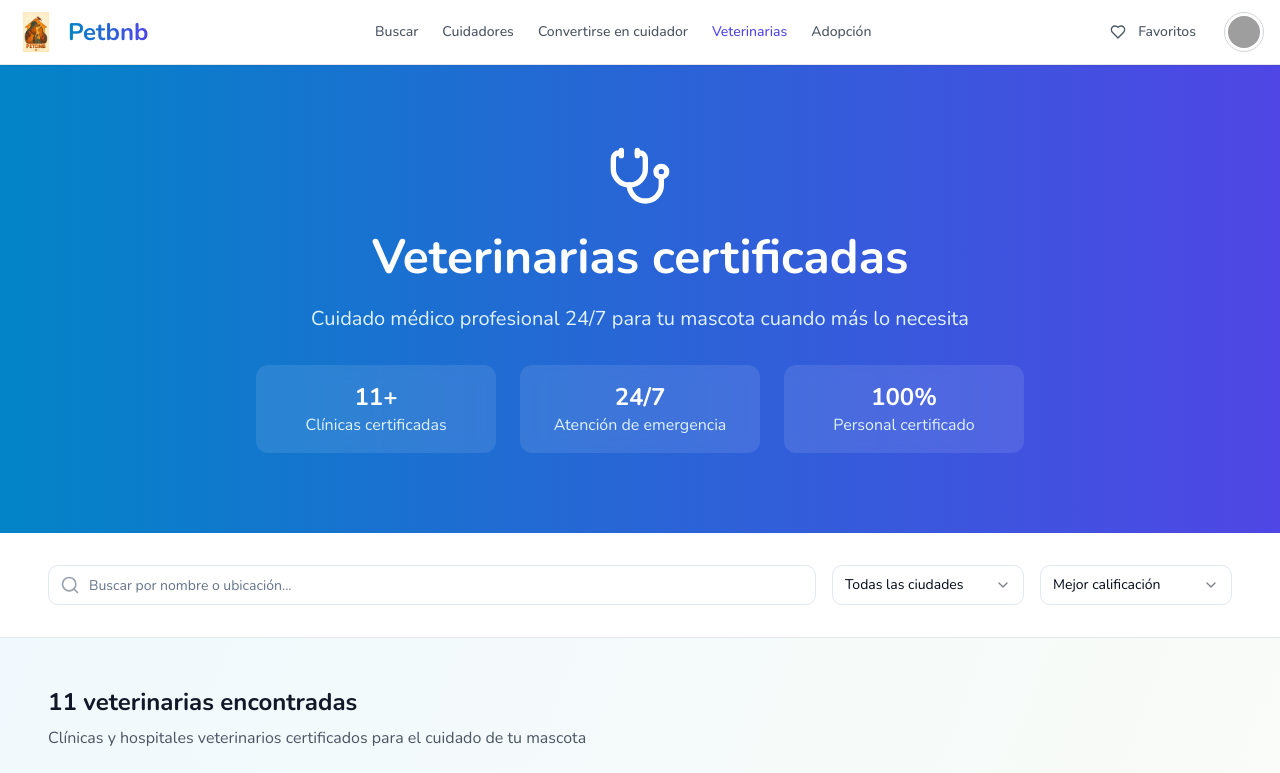
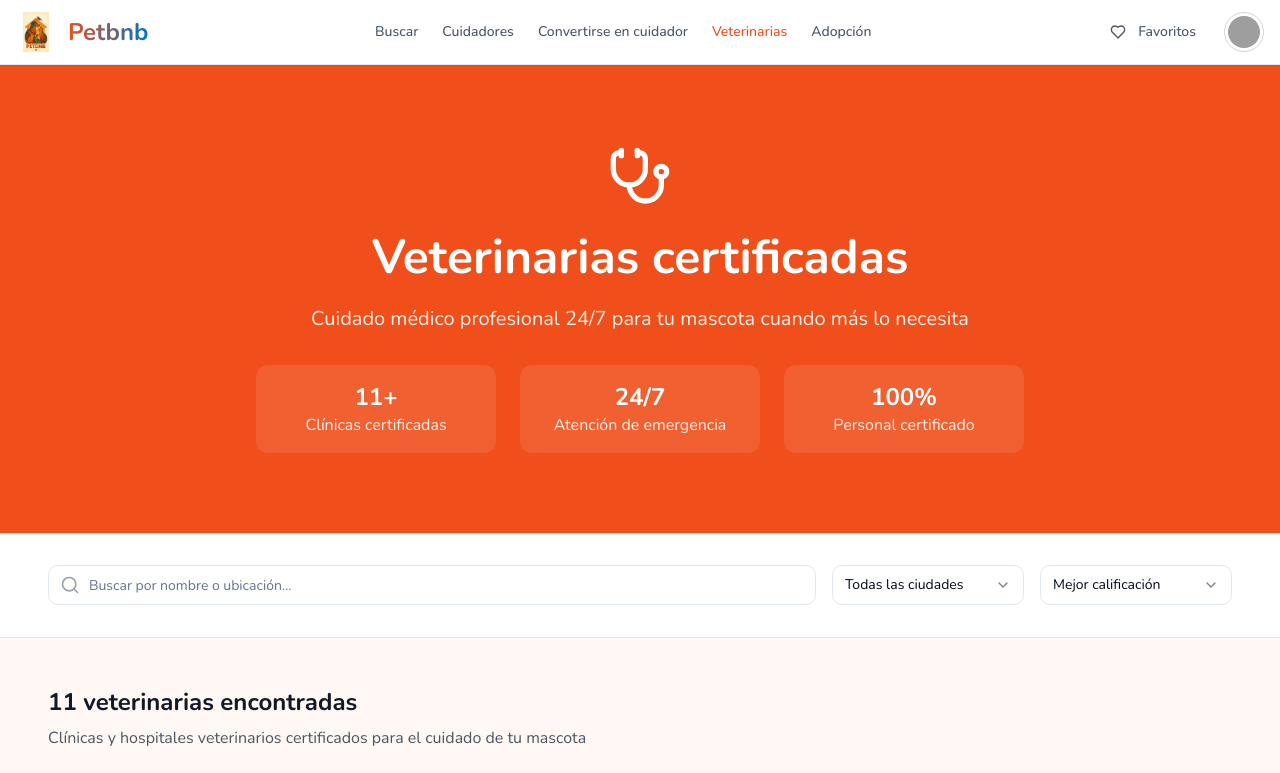
Before and after one commit to mikeplasc/petbnb-paw-palace-ui, a React (Vite) app: page /veterinaries in a window 1280 px wide. Shown: the top 773 px of the page. Built offline with nearby package versions, Linux system fonts and the light colour scheme; grey boxes are pictures that could not be loaded.

Commit message:
Refactor: Apply app theme based on logo colors
Updated the application's color scheme to align with the colors of the application's logo. This includes changes to the color palette in `tailwind.config.ts` and potentially other components to reflect the new theme.

```diff
--- a/src/components/Navbar.tsx
+++ b/src/components/Navbar.tsx
@@ -32,7 +32,7 @@ const Navbar = () => {
             alt="Petbnb Logo"
             className="w-10 h-10 object-contain"
           />
-          <span className="text-2xl font-bold bg-gradient-to-r from-petbnb-600 to-primary-600 bg-clip-text text-transparent">
+          <span className="text-2xl font-bold bg-gradient-to-r from-primary-600 to-accent-600 bg-clip-text text-transparent">
             Petbnb
           </span>
         </Link>
@@ -105,7 +105,7 @@ const Navbar = () => {
               >
                 <Avatar className="h-8 w-8">
                   <AvatarImage src="/placeholder-user.jpg" alt="Usuario" />
-                  <AvatarFallback className="bg-gradient-to-br from-petbnb-100 to-primary-100 text-primary-700">
+                  <AvatarFallback className="bg-gradient-to-br from-primary-100 to-accent-100 text-primary-700">
                     <User className="h-4 w-4" />
                   </AvatarFallback>
                 </Avatar>
--- a/src/index.css
+++ b/src/index.css
@@ -15,8 +15,8 @@
     --popover: 0 0% 100%;
     --popover-foreground: 222.2 84% 4.9%;
 
-    --primary: 222.2 47.4% 11.2%;
-    --primary-foreground: 210 40% 98%;
+    --primary: 22 100% 59%;
+    --primary-foreground: 0 0% 100%;
 
     --secondary: 210 40% 96.1%;
     --secondary-foreground: 222.2 47.4% 11.2%;
@@ -32,18 +32,18 @@
 
     --border: 214.3 31.8% 91.4%;
     --input: 214.3 31.8% 91.4%;
-    --ring: 222.2 84% 4.9%;
+    --ring: 22 100% 59%;
 
     --radius: 0.75rem;
 
     --sidebar-background: 0 0% 98%;
     --sidebar-foreground: 240 5.3% 26.1%;
-    --sidebar-primary: 240 5.9% 10%;
+    --sidebar-primary: 22 100% 59%;
     --sidebar-primary-foreground: 0 0% 98%;
     --sidebar-accent: 240 4.8% 95.9%;
     --sidebar-accent-foreground: 240 5.9% 10%;
     --sidebar-border: 220 13% 91%;
-    --sidebar-ring: 217.2 91.2% 59.8%;
+    --sidebar-ring: 22 100% 59%;
   }
 
   .dark {
@@ -53,8 +53,8 @@
     --card-foreground: 210 40% 98%;
     --popover: 222.2 84% 4.9%;
     --popover-foreground: 210 40% 98%;
-    --primary: 210 40% 98%;
-    --primary-foreground: 222.2 47.4% 11.2%;
+    --primary: 22 100% 59%;
+    --primary-foreground: 0 0% 100%;
     --secondary: 217.2 32.6% 17.5%;
     --secondary-foreground: 210 40% 98%;
     --muted: 217.2 32.6% 17.5%;
@@ -65,15 +65,15 @@
     --destructive-foreground: 210 40% 98%;
     --border: 217.2 32.6% 17.5%;
     --input: 217.2 32.6% 17.5%;
-    --ring: 212.7 26.8% 83.9%;
+    --ring: 22 100% 59%;
     --sidebar-background: 240 5.9% 10%;
     --sidebar-foreground: 240 4.8% 95.9%;
-    --sidebar-primary: 224.3 76.3% 48%;
+    --sidebar-primary: 22 100% 59%;
     --sidebar-primary-foreground: 0 0% 100%;
     --sidebar-accent: 240 3.7% 15.9%;
     --sidebar-accent-foreground: 240 4.8% 95.9%;
     --sidebar-border: 240 3.7% 15.9%;
-    --sidebar-ring: 217.2 91.2% 59.8%;
+    --sidebar-ring: 22 100% 59%;
   }
 }
 
--- a/tailwind.config.ts
+++ b/tailwind.config.ts
@@ -26,12 +26,18 @@ export default {
 				background: 'hsl(var(--background))',
 				foreground: 'hsl(var(--foreground))',
 				primary: {
-					DEFAULT: '#6366f1',
+					DEFAULT: '#ff6b35',
 					foreground: '#ffffff',
-					50: '#eef2ff',
-					100: '#e0e7ff',
-					500: '#6366f1',
-					600: '#4f46e5'
+					50: '#fff4f1',
+					100: '#ffe6dd',
+					200: '#ffd1bb',
+					300: '#ffb088',
+					400: '#ff8754',
+					500: '#ff6b35',
+					600: '#f04e1a',
+					700: '#c73e16',
+					800: '#a43418',
+					900: '#872f19'
 				},
 				secondary: {
 					DEFAULT: 'hsl(var(--secondary))',
@@ -67,30 +73,43 @@ export default {
 					border: 'hsl(var(--sidebar-border))',
 					ring: 'hsl(var(--sidebar-ring))'
 				},
-				// Petbnb colors
+				// Petbnb colors - actualizados para coincidir con el logo
 				petbnb: {
-					50: '#f0f9ff',
-					100: '#e0f2fe',
-					200: '#bae6fd',
-					300: '#7dd3fc',
-					400: '#38bdf8',
-					500: '#0ea5e9',
-					600: '#0284c7',
-					700: '#0369a1',
-					800: '#075985',
-					900: '#0c4a6e'
+					50: '#fff8f5',
+					100: '#fff0e8',
+					200: '#ffdcc7',
+					300: '#ffc29f',
+					400: '#ff9b6b',
+					500: '#ff6b35',
+					600: '#f04e1a',
+					700: '#c73e16',
+					800: '#a43418',
+					900: '#872f19'
+				},
+				// Colores azules del logo
+				accent: {
+					50: '#f0f8ff',
+					100: '#e0f0fe',
+					200: '#bae1fd',
+					300: '#7cc8fc',
+					400: '#36adf8',
+					500: '#0c93e9',
+					600: '#0075c7',
+					700: '#015da1',
+					800: '#064f85',
+					900: '#0b426e'
 				},
 				warm: {
-					50: '#fefdf2',
-					100: '#fef7cd',
-					200: '#fef08a',
-					300: '#fde047',
-					400: '#facc15',
-					500: '#eab308',
-					600: '#ca8a04',
-					700: '#a16207',
-					800: '#854d0e',
-					900: '#713f12'
+					50: '#fff8f5',
+					100: '#fff0e8',
+					200: '#ffdcc7',
+					300: '#ffc29f',
+					400: '#ff9b6b',
+					500: '#ff6b35',
+					600: '#f04e1a',
+					700: '#c73e16',
+					800: '#a43418',
+					900: '#872f19'
 				},
 				sage: {
 					50: '#f6f7f6',
```
